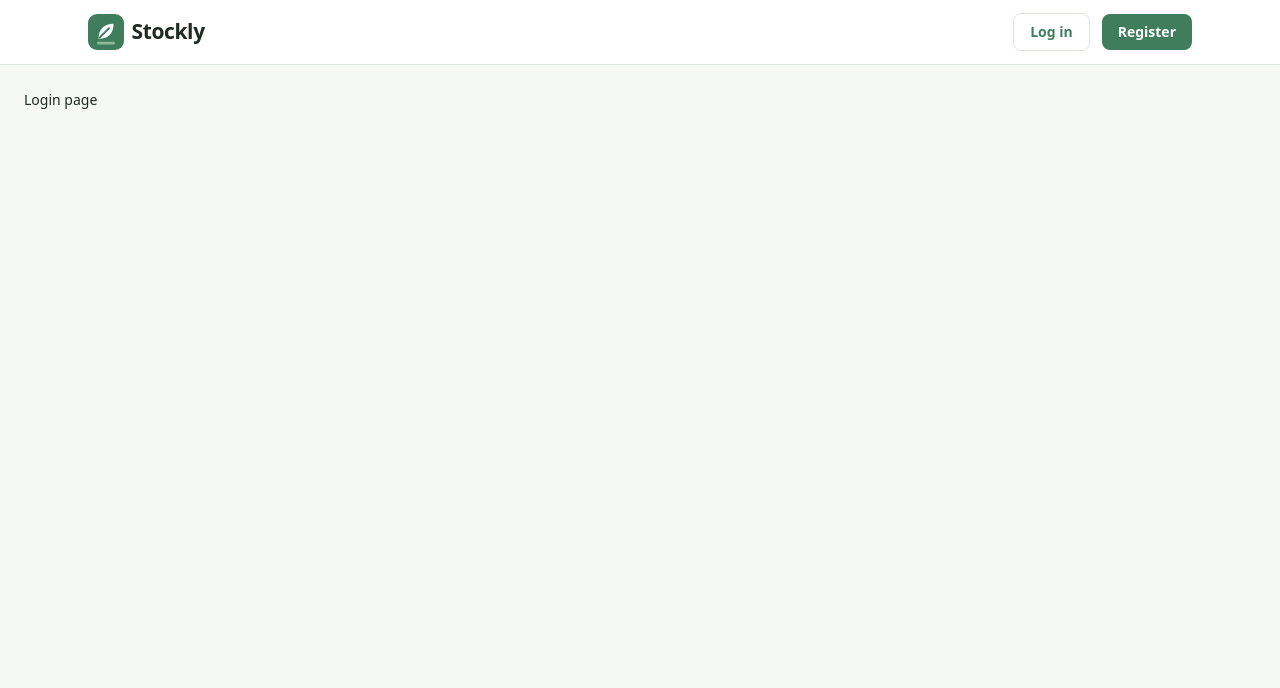
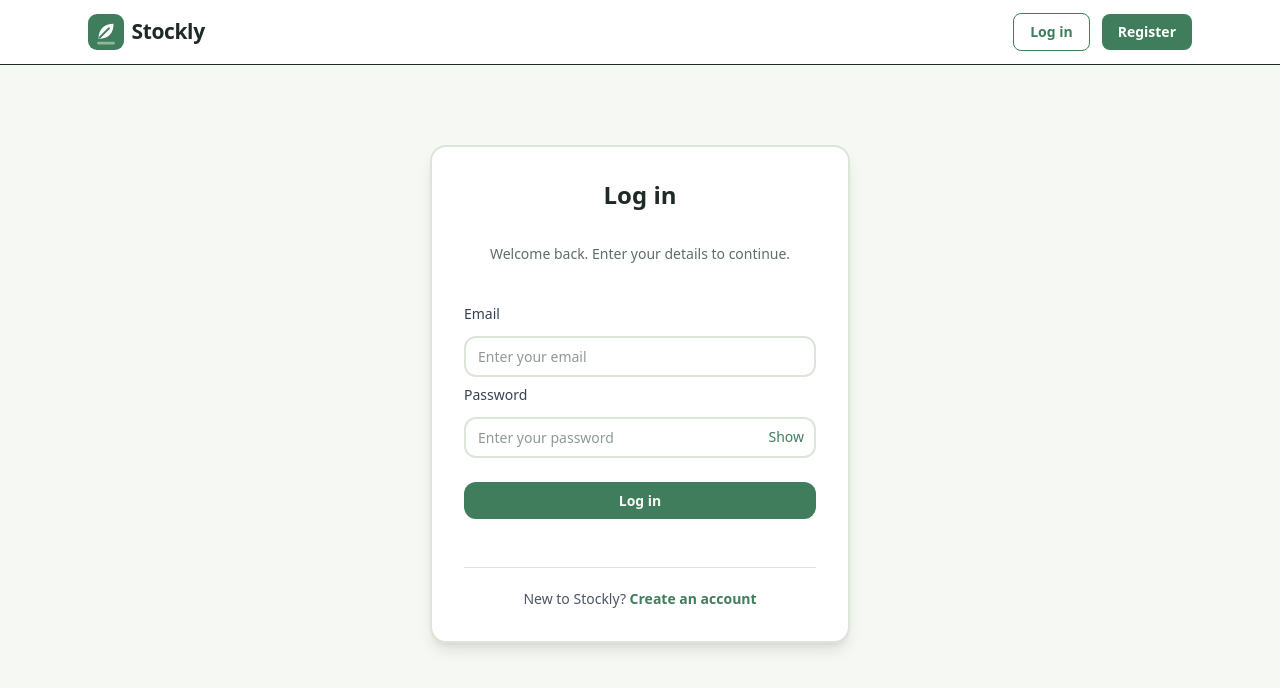
Before and after one commit to abonasserdotwork/Stocky, a React (Vite) app in the folder clients/: page /login in a window 1280 px wide. Shown: the top 688 px of the page. Built offline with nearby package versions, Linux system fonts and the light colour scheme.

Commit message:
feat: implement login page with form validation and UI components

```diff
--- a/clients/package.json
+++ b/clients/package.json
@@ -12,6 +12,7 @@
   "dependencies": {
     "@fontsource-variable/manrope": "^5.3.0",
     "@tailwindcss/vite": "^4.3.3",
+    "lucide-react": "^1.53.0",
     "react": "^19.2.8",
     "react-dom": "^19.2.8",
     "react-router-dom": "^7.18.4",
--- /dev/null
+++ b/clients/src/components/Alert.jsx
@@ -0,0 +1,19 @@
+
+
+import { CircleAlert, CircleCheck } from "lucide-react";
+
+export default function Alert({ message, type = "error" }) {
+  const isError = type === "error";
+  const Icon = isError ? CircleAlert : CircleCheck;
+  const alertClass = isError ? "bg-danger-soft" : "bg-success-soft";
+
+  return (
+    <div
+      className={`flex items-center gap-2 rounded-md px-3 py-2 ${alertClass} text-ink`}
+      role="alert"
+    >
+      <Icon className={` ${isError ? "text-danger" : "text-success"} flex-shrink-0`} size={18} aria-hidden="true" />
+      <span>{message}</span>
+    </div>
+  );
+}
--- /dev/null
+++ b/clients/src/components/AuthCard.jsx
@@ -0,0 +1,9 @@
+
+
+export default function AuthCard({ children }) {
+  return (
+    <div className="p-[32px] flex flex-col gap-4 border-solid border-2 border-border-color max-w-[420px] mx-auto mt-20 bg-surface rounded-2xl shadow-lg">
+      {children}
+    </div>
+  );
+}
--- /dev/null
+++ b/clients/src/components/Button.jsx
@@ -0,0 +1,9 @@
+
+
+export default function Button({name, type = "button", variant = "primary", size = 44, fullWidth, onClick}) {
+    return (
+        <button className={`bg-${variant} hover:bg-${variant}-hover font-bold py-2 px-4 my-4 rounded-lg text-page ${fullWidth ? 'w-full' : ''} h-${size}px`} type={type} onClick={onClick}>
+            {name}
+        </button>
+    );
+}
--- /dev/null
+++ b/clients/src/components/Input.jsx
@@ -0,0 +1,19 @@
+export default function Input({ name, placeholder, type = "text"}) {
+  return (
+    <>
+      <label
+        htmlFor={name}
+        className="block text-sm font-medium text-gray-700 mb-1"
+      >
+        {name}
+      </label>
+      <input
+        className="w-full border-solid border-2 border-border-color bg-surface placeholder:text-muted placeholder:opacity-70 rounded-lg my-2 px-3 py-2 h-44px"
+        name={name}
+        id={name}
+        type={type}
+        placeholder={placeholder}
+      />
+    </>
+  );
+}
--- /dev/null
+++ b/clients/src/components/PasswordInput.jsx
@@ -0,0 +1,25 @@
+import Input from "./Input";
+
+export default function PasswordInput({ name, placeholder }) {
+  return (
+    <div className="relative">
+      <Input
+        name={name}
+        placeholder={placeholder}
+        type="password"
+      />
+      <button
+        type="button"
+        className="absolute right-3 top-1/2 text-md text-primary hover:text-primary-hover hover:cursor-pointer"
+        onClick={() => {
+          const input = document.getElementById(name);
+          if (input) {
+            input.type = input.type === "password" ? "text" : "password";
+          }
+        }}
+      >
+        Show
+      </button>
+    </div>
+  );
+}
--- a/clients/src/index.css
+++ b/clients/src/index.css
@@ -15,7 +15,7 @@
   /* Surfaces & text */
   --color-page: #f6f8f4; /* Mist */
   --color-surface: #ffffff; /* White */
-  --color-border: #dde5da; /* Fern Mist */
+  --color-border-color: #dde5da; /* Fern Mist */
   --color-ink: #1f2a24; /* Charcoal Green */
   --color-muted: #5f6f65; /* Stone */
 
@@ -113,7 +113,7 @@
   /* Visible focus on every interactive element (accessibility note in design system) */
   :focus-visible {
     outline: 2px solid var(--color-primary);
-    outline-offset: 2px;
+    outline-offset: 1px;
     border-radius: var(--radius-sm);
   }
 
--- a/clients/src/pages/auth/Login.jsx
+++ b/clients/src/pages/auth/Login.jsx
@@ -1,5 +1,74 @@
-
+import { useState } from "react";
+import Alert from "../../components/Alert";
+import AuthCard from "../../components/AuthCard";
+import Button from "../../components/Button";
+import Input from "../../components/Input";
+import PasswordInput from "../../components/PasswordInput";
 
 export default function Login() {
-    return <div className="p-6">Login page</div>;
+  const [errors, setErrors] = useState({});
+
+  function handleSubmit(event) {
+    event.preventDefault();
+    const formData = new FormData(event.currentTarget);
+    const emailValue = formData.get("Email")?.toString().trim() ?? "";
+    const passwordValue = formData.get("Password")?.toString() ?? "";
+    const nextErrors = {};
+
+    if (!emailValue) {
+      nextErrors.email = "Email is required!";
+    } else if (!/^[^\s@]+@[^\s@]+\.[^\s@]+$/.test(emailValue)) {
+      nextErrors.email = "Invalid email address! Please enter a valid email.";
+    }
+
+    if (!passwordValue) {
+      nextErrors.password = "Password is required!";
+    } else if (passwordValue.length < 6) {
+      nextErrors.password = "Password must be at least 6 characters long.";
+    } else if (!/^(?=.*[a-z])(?=.*[A-Z])(?=.*\d)/.test(passwordValue)) {
+      nextErrors.password = "Password must contain at least one uppercase letter, one lowercase letter, and one digit.";
+    }
+
+    setErrors(nextErrors);
+    if (Object.keys(nextErrors).length > 0) return;
+
+    // Check the email and password against the database, then log the user in.
+  }
+
+  return (
+    <AuthCard>
+      <h1 className="text-2xl font-bold text-center mb-4">Log in</h1>
+      <p className="text-muted text-center">
+        Welcome back. Enter your details to continue.
+      </p>
+      <form method="POST" className="mt-6" onSubmit={handleSubmit} noValidate>
+        <Input
+          name="Email"
+          placeholder="Enter your email"
+          type="text"
+        />
+        {errors.email && <Alert message={errors.email} />}
+        <PasswordInput
+          name="Password"
+          placeholder="Enter your password"
+        />
+        {errors.password && <Alert message={errors.password} />}
+        <Button
+          name="Log in"
+          type="submit"
+          variant="primary"
+          fullWidth
+        />
+      </form>
+      <p className="mt-4 pt-5 border-t border-border-color text-center text-gray-600">
+        New to Stockly?{" "}
+        <a
+          href="/register"
+          className="text-primary font-semibold hover:underline"
+        >
+          Create an account
+        </a>
+      </p>
+    </AuthCard>
+  );
 }
--- a/clients/src/pages/home/Home.jsx
+++ b/clients/src/pages/home/Home.jsx
@@ -6,7 +6,7 @@ const btn =
 export default function Home() {
   return (
     <section className="mx-auto max-w-6xl px-4 py-16 sm:px-6 sm:py-24">
-      <div className="max-w-2xl">
+      <div className="flex flex-col align-center justify-center text-center max-w-2xl mx-auto">
         <h1 className="text-3xl font-bold sm:text-5xl sm:leading-tight">
           Know what's on your shelves.
         </h1>
@@ -15,7 +15,7 @@ export default function Home() {
           sales, so you always know what to reorder.
         </p>
 
-        <div className="mt-8 flex flex-wrap gap-3">
+        <div className="mt-8 flex justify-center flex-wrap gap-3">
           <Link
             to="/register"
             className={`${btn} bg-primary text-white hover:bg-primary-hover`}
```
Also changed, not shown: 1 other file (tests, documents, lock files or other folders).
